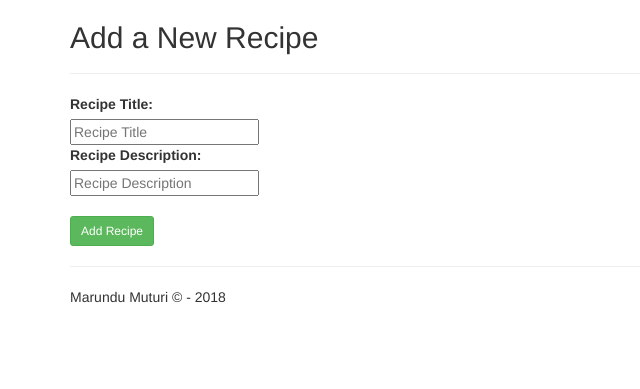
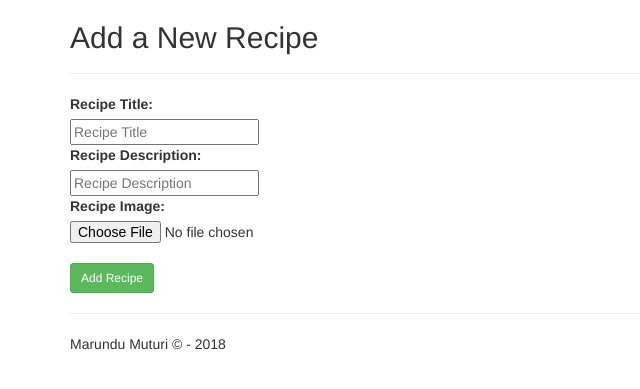
Before and after one commit to Marundu/flask-recipes-app, a Flask app: template app/templates/add_recipe.html in a window 1280 px wide. Shown: the part 151-540 px from the top of the page, without its empty margins (0-640 px from the left). Run offline with Flask 2, Linux system fonts and the light colour scheme; the template is opened without the code that fills it: values that come from a table or form of the project are taken from there, others are empty; some libraries are stand-ins or nearby versions.

Commit message:
Added uploading a picture to recipes

```diff
--- a/app/__init__.py
+++ b/app/__init__.py
@@ -3,6 +3,7 @@ from flask_bcrypt import Bcrypt
 from flask_login import LoginManager
 from flask_mail import Mail
 from flask_sqlalchemy import SQLAlchemy
+from flask_uploads import UploadSet, IMAGES, configure_uploads
 
 import os
 
@@ -24,6 +25,12 @@ mail=Mail(app)
 login_manager=LoginManager()
 login_manager.init_app(app)
 login_manager.login_view='users.login'
+
+
+# Configure image uploading via Flask-Uploads
+
+images=UploadSet('images', IMAGES)
+configure_uploads(app, images)
 
 from app.models import User
 
--- a/app/models.py
+++ b/app/models.py
@@ -10,12 +10,16 @@ class Recipe(db.Model):
     recipe_title=db.Column(db.String, nullable=False)
     recipe_description=db.Column(db.String, nullable=False)
     is_public=db.Column(db.Boolean, nullable=False)
+    image_filename=db.Column(db.String, default=None, nullable=True)
+    image_url=db.Column(db.String, default=None, nullable=True)
     user_id=db.Column(db.Integer, db.ForeignKey('users.id'))
 
-    def __init__(self, title, description, is_public, user_id):
+    def __init__(self, title, description, user_id, is_public, image_filename=None, image_url=None):
         self.recipe_title=title
         self.recipe_description=description
         self.is_public=is_public
+        self.image_filename=image_filename
+        self.image_url=image_url
         self.user_id=user_id
 
     def __repr__(self):
--- a/app/recipes/forms.py
+++ b/app/recipes/forms.py
@@ -1,10 +1,14 @@
 from flask_wtf import Form
+from flask_wtf.file import FileField, FileAllowed, FileRequired
 from wtforms import PasswordField, StringField
 from wtforms.validators import DataRequired, Email, EqualTo, Length
+
+from app import images
 
 class AddRecipeForm(Form):
     recipe_title=StringField('Recipe Title', validators=[DataRequired()])
     recipe_description=StringField('Recipe Description', validators=[DataRequired()])
+    recipe_image=FileField('Recipe Image', validators=[FileRequired(), FileAllowed(images, 'Images only!')])
 
 class EmailForm(Form):
     email=StringField('Email', validators=[DataRequired(), Email(), Length(min=8, max=40)])
--- a/app/templates/add_recipe.html
+++ b/app/templates/add_recipe.html
@@ -8,11 +8,12 @@
 		<h2>Add a New Recipe</h2>
 	</div>
 
-	<form action="{{ url_for('recipes.add_recipe') }}" method="post">
+	<form action="{{ url_for('recipes.add_recipe') }}" method="post" enctype="multipart/form-data">
 		{{ form.csrf_token }}
 		<dl>
 			{{ render_field(form.recipe_title, placeholder="Recipe Title") }}
 			{{ render_field(form.recipe_description, placeholder="Recipe Description") }}
+			{{ render_field(form.recipe_image) }}
 		</dl>
 		<button class="btn btn-sm btn-success" type="submit">Add Recipe</button>
 	</form>
--- a/app/templates/login.html
+++ b/app/templates/login.html
@@ -14,6 +14,7 @@
         {{ render_field(form.password, placeholder="Password") }}
       </dl>
       <button class="btn btn-sm btn-success" type="submit">Log In</button>
+
     </form>
     <br>
     <em>Need an account? </em><a href="/register">Sign Up</a>
--- a/app/templates/public_recipes.html
+++ b/app/templates/public_recipes.html
@@ -16,7 +16,7 @@
     <tbody>
       {% for recipe in public_recipes %}
       <tr>
-        <td><a href="{{url_for('recipes.recipe_details', recipe_id=recipe_id) }}">{{ recipe.recipe_title }}</a></td>
+        <td><a href="{{url_for('recipes.recipe_details', recipe_id=recipe.id) }}">{{ recipe.recipe_title }}</a></td>
         <td>{{ recipe.recipe_description }}</td>
       </tr>
       {% endfor %}
--- a/app/templates/recipe_details.html
+++ b/app/templates/recipe_details.html
@@ -26,6 +26,10 @@
       <div class="panel-body">{{ recipe.User.email.split("@")[0] }}</div>
     </div>
 
+    {% if recipe.Recipe.image_url %}
+      <img src="{{ recipe.Recipe.image_url }}" alt="{{ recipe.Recipe.image_filename }}" style="width:600px;height:450px;">
+    {% endif %}
+
   </div>
 </div>
 
--- a/app/users/forms.py
+++ b/app/users/forms.py
@@ -1,5 +1,5 @@
 from flask_wtf import Form
-from wtforms import PasswordField, StringField
+from wtforms import BooleanField, PasswordField, StringField
 from wtforms.validators import DataRequired, Email, EqualTo, Length
 
 class EmailForm(Form):
@@ -8,6 +8,7 @@ class EmailForm(Form):
 class LoginForm(Form):
     email=StringField('Email', validators=[DataRequired(), Email(), Length(min=8, max=40)])
     password=PasswordField('Password', validators=[DataRequired()])
+    #remember_me=BooleanField('Remember Me?', default=False)
 
 class PasswordForm(Form):
     password=PasswordField('Password', validators=[DataRequired()])
```
Also changed, not shown: app/recipes/views.py (+5 -3 lines), db_create.py (+11 -7 lines), requirements.txt (+22 -40 lines), app/templates/layout.html (indentation only), 1 other file.
